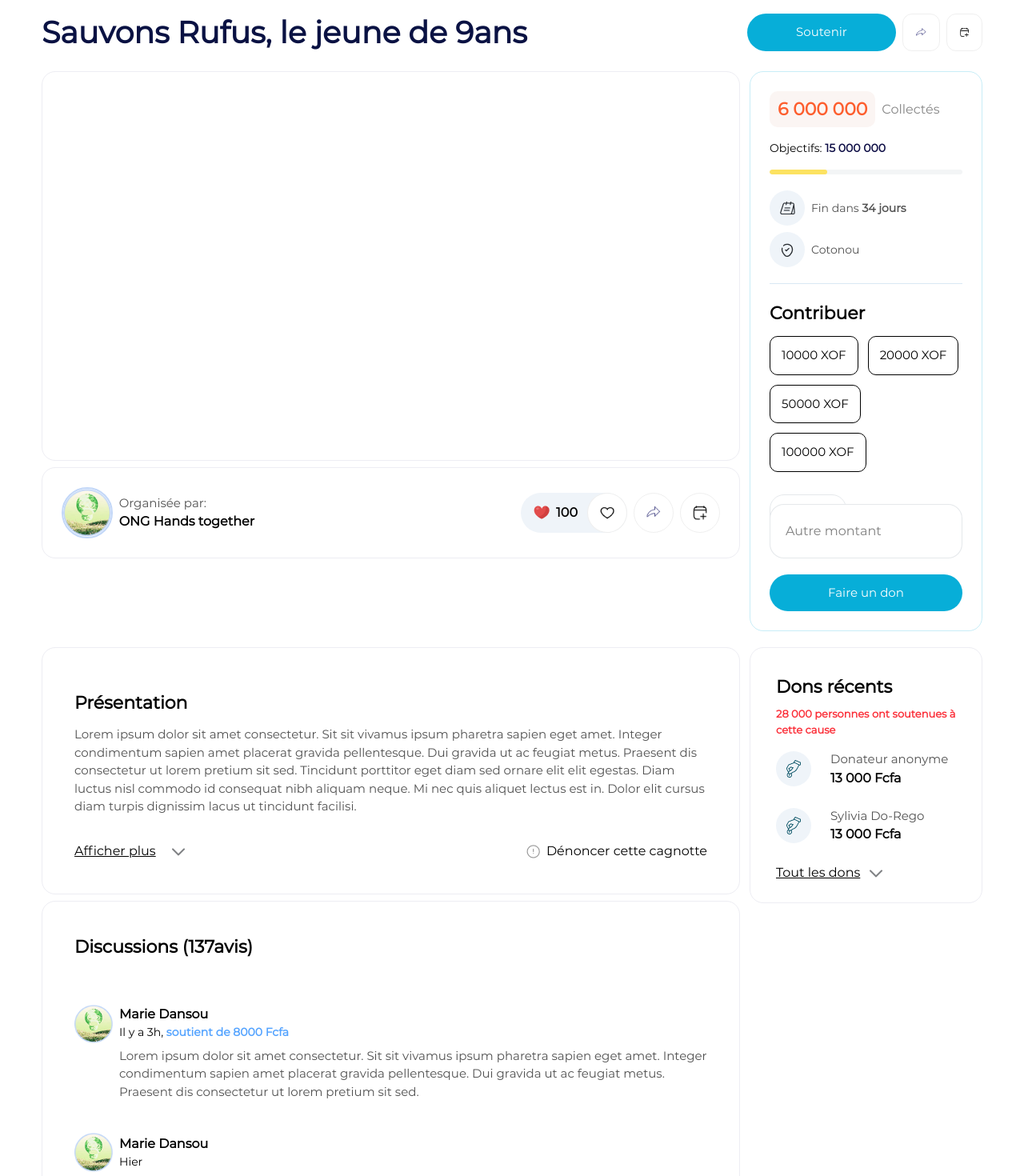
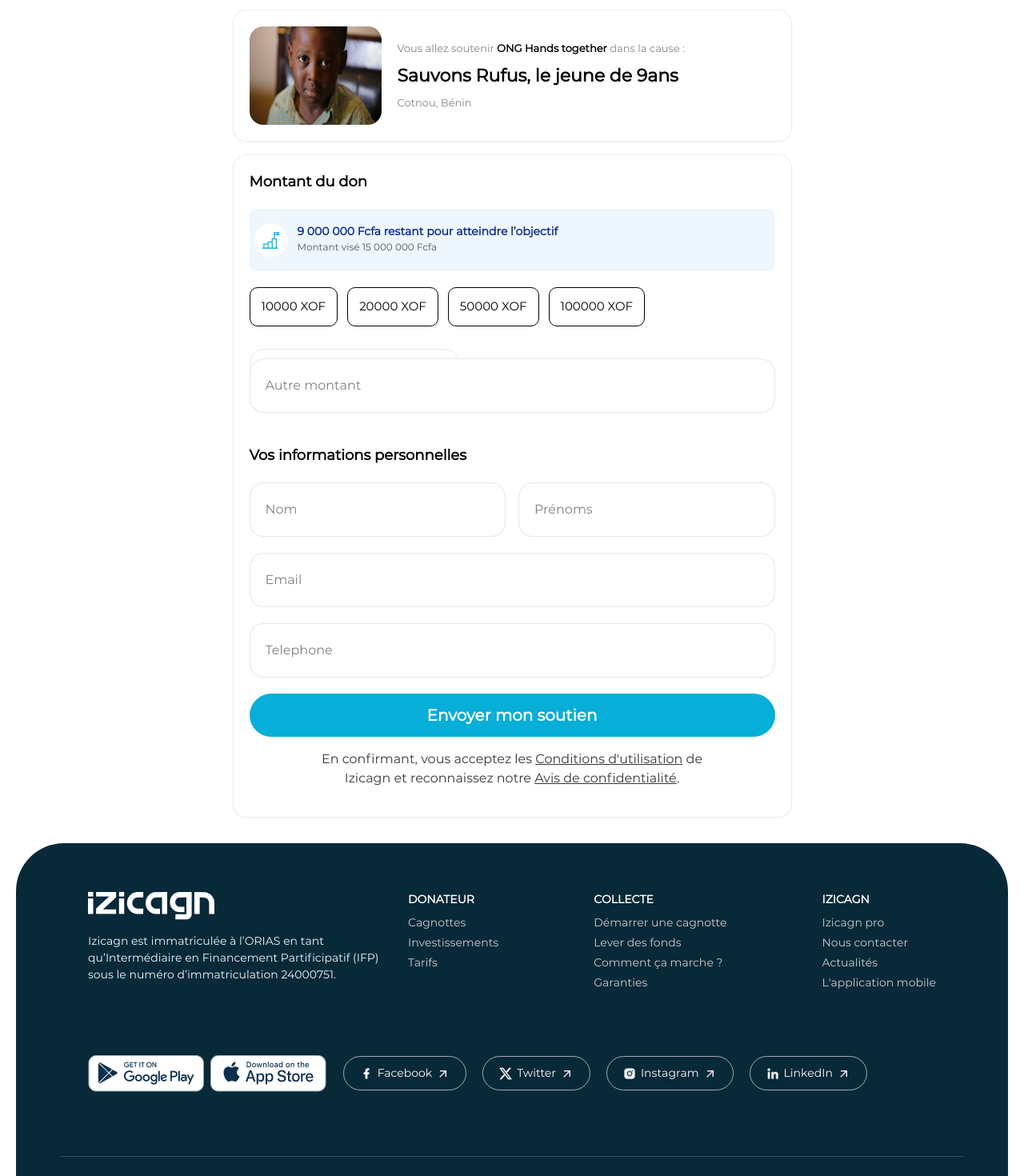
Before and after one commit to NorlanCoder/izicagn-v2, a React (Vite) app: page / in a window 1280 px wide. Shown: the part 20-1490 px from the top of the page at 80% size. Built offline with nearby package versions, Linux system fonts and the light colour scheme.

Commit message:
Payment Form ( En cours )

```diff
--- a/src/App.tsx
+++ b/src/App.tsx
@@ -1,13 +1,14 @@
 // import Cagnotte from "./pages/Cagnotte"
 import CategoryCagnotte from "./pages/CategoryCagnotte"
 import DetailsCagnotte from "./pages/DetailsCagnotte"
+import FormPayment from "./pages/paiement/FormPayment"
 import RechercheCagnotte from "./pages/RechercheCagnotte"
 
 function App() {
 
     return (
         <>
-            <DetailsCagnotte />
+            <FormPayment />
         </>
     )
 }
--- /dev/null
+++ b/src/components/cagnotte/paiement/LoadPaymentComponent.tsx
@@ -0,0 +1,8 @@
+
+const LoadPaymentComponent = () => {
+    return (
+        <div>LoadPaymentComponent</div>
+    )
+}
+
+export default LoadPaymentComponent
--- a/src/pages/DetailsCagnotte.tsx
+++ b/src/pages/DetailsCagnotte.tsx
@@ -122,10 +122,10 @@
 				{/* Obed code */}
 				<div className='flex flex-col lg:flex-row lg:justify-between lg:gap-y-0 lg:space-x-3 gap-y-2 mb-5'>
 					<div className='flex flex-col space-y-2 xl:w-9/12 lg:w-8/12'>
-						<div className='flex flex-col gap-8 border border-[#EDEDF3] rounded-[17px] p-[40px]'>
+						<div className='flex flex-col gap-8 border border-[#D9E8F4] rounded-[17px] p-[40px]'>
 							<div>
-								<h2 className="text-[22px] font-bold my-3">Présentation</h2>
-								<p className='text-[#515151] text-[15px]'>Lorem ipsum dolor sit amet consectetur. Sit sit vivamus ipsum pharetra sapien eget amet.
+								<h2 className="text-[20px] font-bold my-3">Présentation</h2>
+								<p className='text-[#515151] text-[16px]'>Lorem ipsum dolor sit amet consectetur. Sit sit vivamus ipsum pharetra sapien eget amet.
 									Integer condimentum sapien amet placerat gravida pellentesque. Dui gravida ut ac feugiat
 									metus. Praesent dis consectetur ut lorem pretium sit sed. Tincidunt porttitor eget diam sed
 									ornare elit elit egestas. Diam luctus nisl commodo id consequat nibh aliquam neque. Mi nec
@@ -137,22 +137,22 @@
 									<p className=" underline">Afficher plus</p>
 									<a href="#" className=' cursor-pointer'><img src={Suite} alt="" /></a>
 								</div>
-								<div className='flex items-center gap-2'>
+								<div className='flex flex-row items-center gap-2'>
 									<a href="#" className=' cursor-pointer'><img src={Info} alt="" /></a>
-									<p>Dénoncer cette cagnotte</p>
+									<p className='text-[14px] text-[#0C0C44] font-bold '>Dénoncer cette cagnotte</p>
 								</div>
 							</div>
 						</div>
 						<div className='border border-[#EDEDF3] rounded-[17px] p-[40px]'>
-							<h2 className='text-[22px] font-bold pb-14'>Discussions (137avis)</h2>
+							<h2 className='text-[20px] font-bold pb-14'>Discussions (137avis)</h2>
 							<div className='flex flex-col gap-10'>
 								<div className='flex flex-col'>
 									<div className='flex items-start gap-2'>
 										<img src={UserDeco} alt="" className='w-12' />
 										<div className=''>
 											<h3 className='text-[16px] font-bold'>Marie Dansou</h3>
-											<p className=' text-[14px]'>Il y a 3h, <span className=' text-blue-400 font-bold'> soutient de 8000 Fcfa</span></p>
-											<p className=' max-w-4xl pt-2 text-[#515151] text-[15px]'>Lorem ipsum dolor sit amet consectetur. Sit sit vivamus ipsum pharetra sapien
+											<p className=' text-[14px]'>Il y a 3h, <span className=' text-[#07AED8] font-bold'> soutient de 8000 Fcfa</span></p>
+											<p className=' max-w-4xl pt-2 text-[#4E4E4E] text-[16px]'>Lorem ipsum dolor sit amet consectetur. Sit sit vivamus ipsum pharetra sapien
 													eget amet. Integer condimentum sapien amet placerat gravida pellentesque. Dui
 													gravida ut ac feugiat metus. Praesent dis consectetur ut lorem pretium sit sed.
 											</p>
@@ -161,17 +161,18 @@
 
 								</div>
 								<div className='flex flex-col'>
-									<div className='flex items-center gap-2'>
+									<div className='flex items-start gap-2'>
 										<img src={UserDeco} alt="" className='w-12' />
 										<div className=''>
 											<h3 className='text-[16px] font-bold'>Marie Dansou</h3>
-											<p className=' text-[14px]'>Hier<span className=' text-blue-400'></span></p>
+											<p className=' text-[14px]'>Hier<span className=' text-[#07AED8] font-bold'></span></p>
+											<p className=' max-w-4xl pt-2 text-[#4E4E4E] text-[16px]'>Lorem ipsum dolor sit amet consectetur. Sit sit vivamus ipsum pharetra sapien
+												eget amet. Integer condimentum sapien amet placerat gravida pellentesque. Dui
+												gravida ut ac feugiat metus. Praesent dis consectetur ut lorem pretium sit sed.
+											</p>
 										</div>
 									</div>
-									<p className=' max-w-4xl pl-[71px] pt-2 text-[#515151] text-[15px]'>Lorem ipsum dolor sit amet consectetur. Sit sit vivamus ipsum pharetra sapien
-											eget amet. Integer condimentum sapien amet placerat gravida pellentesque. Dui
-											gravida ut ac feugiat metus. Praesent dis consectetur ut lorem pretium sit sed.
-									</p>
+
 								</div>
 							</div>
 							<div className=' border-b-2 border-[#C2D7F8] py-12'>
@@ -185,8 +186,8 @@
 					</div>
 					<div className='flex flex-row space-x-2 self-start xl:w-3/12 lg:w-4/12 w-full'>
 						<div className=' pl-8 w-full border border-[#EDEDF3] rounded-[17px] p-[24px]'>
-							<h2 className='text-[22px] font-bold my-2'>Dons récents</h2>
-							<p className=' text-[13px] font-bold text-red-500'>28 000 personnes ont soutenues à cette cause</p>
+							<h2 className='text-[18px] font-bold my-2'>Dons récents</h2>
+							<p className=' text-[14px] font-bold text-[#F18145]'>28 000 personnes ont soutenues à cette cause</p>
 							<div className='flex items-center gap-6 mt-4'>
 								<div className='h-[44px] w-[44px] rounded-full bg-[#EFF4F9] flex flex-row justify-center items-center'>
 									<img src={Donation} alt="" className='' />
--- a/src/pages/paiement/FormPayment.tsx
+++ b/src/pages/paiement/FormPayment.tsx
@@ -0,0 +1,81 @@
+import Footer from "../../components/general/footer"
+import ImgDeco from '../../assets/imgdeco.png'
+import WinIcon from '../../assets/goal.png'
+import Navbar from "../../components/general/navbar"
+import { DonAmountMin } from "../../utils/data"
+import DonAmmount from "../../components/cagnotte/donAmmount"
+
+const FormPayment = () => {
+    return (
+        <div className='px-5 w-full'>
+            <Navbar />
+
+            <section className="pt-8 mb-8 flex flex-col items-center gap-y-4">
+
+                {/* Resume Block */}
+                <div className="flex sm:flex-row flex-col items-center sm:space-y-0 space-y-5 sm:space-x-5 p-[20px] md:w-[699px] border border-[#EDEDF3] rounded-[17px] shadow shadow-[#1929470A] ">
+                    <img src={ImgDeco} className="sm:w-[165px] w-1/2 h-[123px] rounded-[17px]" alt="Cagnotte Image Resume" />
+                    <div className="flex flex-col space-y-2 justify-evenly">
+                        <p className="text-[#858585] text-[13px] ">Vous allez soutenir <span className="text-black font-bold">ONG Hands together</span> dans la cause :</p>
+                        <h1 className="text-[22px] font-bold">Sauvons Rufus, le jeune de 9ans</h1>
+                        <p className="text-[#858585] text-[13px] ">Cotnou, Bénin</p>
+                    </div>
+                </div>
+
+                {/* Form */}
+                <div className="flex flex-col p-[20px] md:w-[699px] border border-[#EDEDF3] rounded-[17px] shadow shadow-[#1929470A] ">
+                    {/* Montant */}
+                    <div className="mb-5">
+                        <h2 className="text-[18px] font-bold mb-2">Montant du don</h2>
+                        <div className="my-5 bg-[#EEF7FD] rounded-[10px] py-[18px] px-[6px] flex flex-row items-start space-x-3 ">
+                            <div className="w-[42px] h-[42px] rounded-[100px] bg-white flex flex-row justify-center items-center ">
+                                <img src={WinIcon} alt="" />
+                            </div>
+                            <div className="">
+                                <h2 className="text-[#0C2A8C] text-[14px] font-bold ">9 000 000 Fcfa restant pour atteindre l’objectif</h2>
+                                <p className="text-[#4C545D] text-[12px] ">Montant visé 15 000 000 Fcfa</p>
+                            </div>
+                        </div>
+                        <div className='flex flex-row flex-wrap gap-3 mb-4'>
+                            {DonAmountMin.map((item) => (
+                                <DonAmmount item={item} key={item.id.toString()} />
+                            ))}
+                        </div>
+
+                        <div className='relative mt-10 mb-5'>
+                            <div className='w-2/5 h-16 rounded-[18px] border border-[#DFE3E6CC] absolute z-0 left-0 -top-3 '></div>
+                            <input type="number" className='py-[21px] px-[19px] rounded-[18px] border bg-white border-[#DFE3E6CC] w-full relative z-10 hover:outline-3 hover:outline-[#9FEAFD4D] focus:outline-0' placeholder='Autre montant' />
+                        </div>
+                    </div>
+
+                    {/* Informations */}
+                    <div className="mb-4">
+                        <h2 className="text-[18px] font-bold mb-2">Vos informations personnelles</h2>
+                        <div className='relative mt-5 mb-5 flex flex-row space-x-4 '>
+                            <input type="text" className='py-[21px] px-[19px] rounded-[18px] border bg-white border-[#DFE3E6CC] w-1/2 relative z-10 hover:outline-3 hover:outline-[#9FEAFD4D] focus:outline-0' placeholder='Nom' />
+                            <input type="text" className='py-[21px] px-[19px] rounded-[18px] border bg-white border-[#DFE3E6CC] w-1/2 relative z-10 hover:outline-3 hover:outline-[#9FEAFD4D] focus:outline-0' placeholder='Prénoms' />
+                        </div>
+                        <div className='relative mb-5 flex flex-row space-x-4 '>
+                            <input type="email" className='py-[21px] px-[19px] rounded-[18px] border bg-white border-[#DFE3E6CC] w-full relative z-10 hover:outline-3 hover:outline-[#9FEAFD4D] focus:outline-0' placeholder='Email' />
+                        </div>
+                        <div className='relative mb-5 flex flex-row space-x-4 '>
+                            <input type="tel" className='py-[21px] px-[19px] rounded-[18px] border bg-white border-[#DFE3E6CC] w-full relative z-10 hover:outline-3 hover:outline-[#9FEAFD4D] focus:outline-0' placeholder='Telephone' />
+                        </div>
+                        <div className='flex flex-row'>
+                            <button className='bg-[#07AED8] text-white rounded-full w-full font-bold text-[20px] px-[30px] py-[12px] cursor-pointer'>Envoyer mon soutien</button>
+                        </div>
+
+                        <div className="flex flex-row justify-center mt-4">
+                            <p className="md:w-4/5  text-[#37373A] text-center ">En confirmant, vous acceptez les <span className="underline">Conditions d'utilisation</span> de Izicagn et reconnaissez notre <span className="underline">Avis de confidentialité</span>.</p>
+                        </div>
+                    </div>
+                </div>
+
+            </section>
+
+            <Footer />
+        </div>
+    )
+}
+
+export default FormPayment
```
Also changed, not shown: src/assets/goal.png (added), src/assets/imgdeco.png (added).
